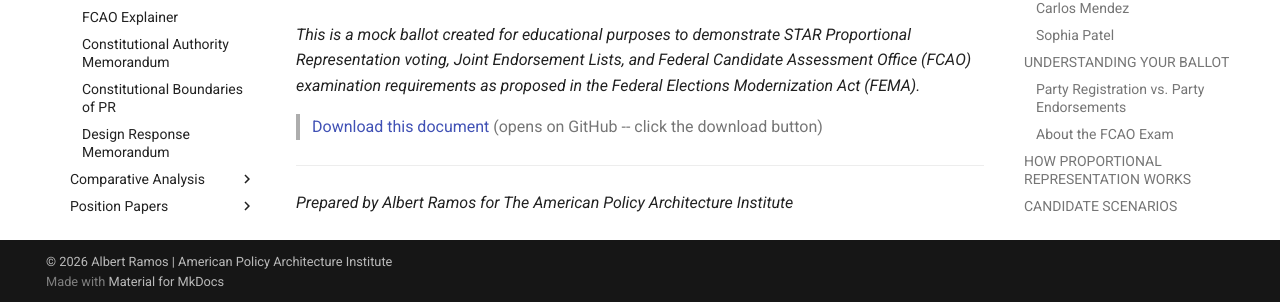
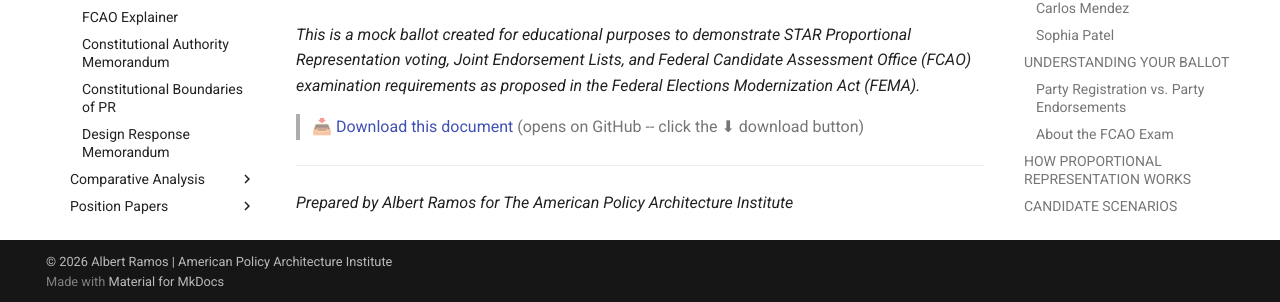
Before and after one commit to albertintech/apai, an MkDocs documentation site: the page built from docs/congress/cmf/fema/sample-mmd-ballot.md, in a window 1280 px wide and 900 px high, scrolled down 9392 px. Shown: the part 595-897 px from the top of the window. Built offline with MkDocs 1.6.1 and Material for MkDocs 9.7.7, drawn with Linux system fonts in a browser that asks for light colours; part of the change alters nothing that is shown.

```diff
--- a/docs/congress/cmf/fema/sample-mmd-ballot.md
+++ b/docs/congress/cmf/fema/sample-mmd-ballot.md
@@ -330,7 +330,7 @@ Turn ballot over for additional races →
 
 *This is a mock ballot created for educational purposes to demonstrate STAR Proportional Representation voting, Joint Endorsement Lists, and Federal Candidate Assessment Office (FCAO) examination requirements as proposed in the Federal Elections Modernization Act (FEMA).*
 
-> [Download this document](https://github.com/albertintech/apai/blob/main/docs/electoral/cmf/fema/sample-mmd-ballot.md) (opens on GitHub -- click the download button)
+> 📥 [Download this document](https://github.com/albertintech/apai/blob/main/docs/congress/cmf/fema/sample-mmd-ballot.md) (opens on GitHub -- click the ⬇ download button)
 
 ---
 
```
